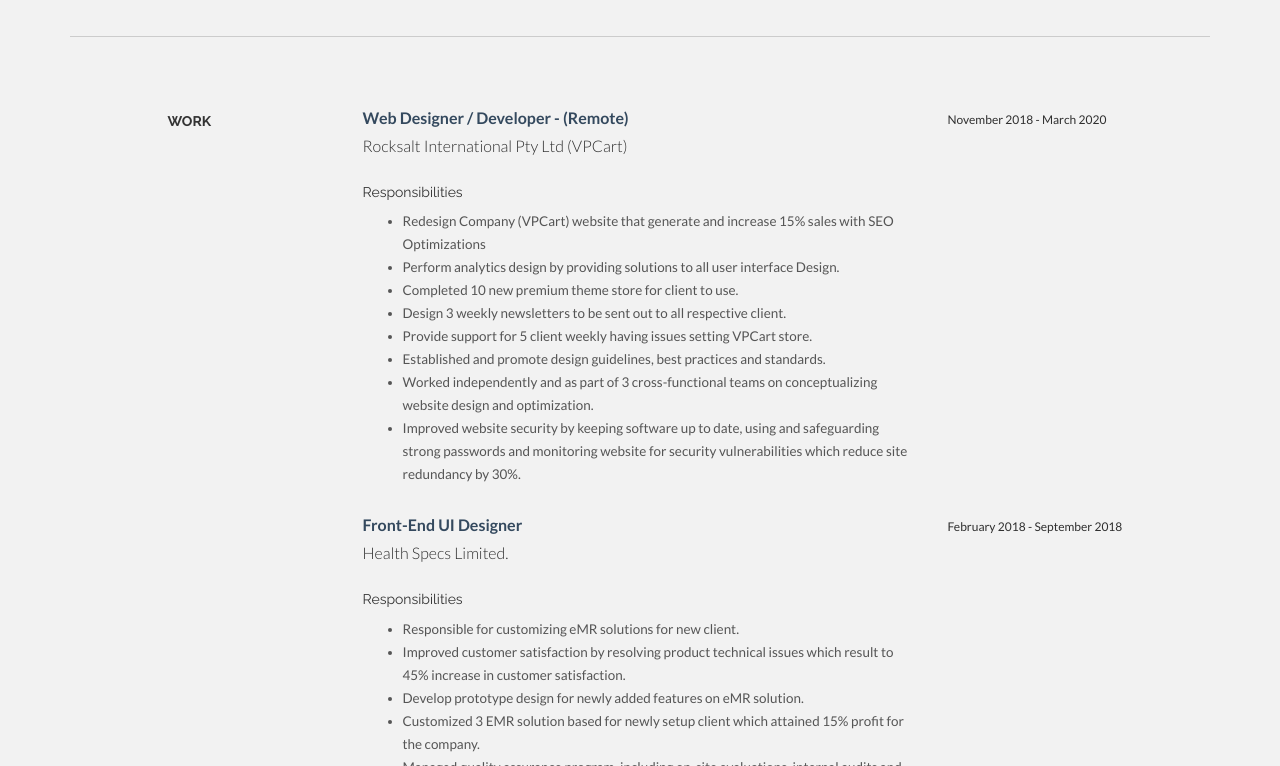
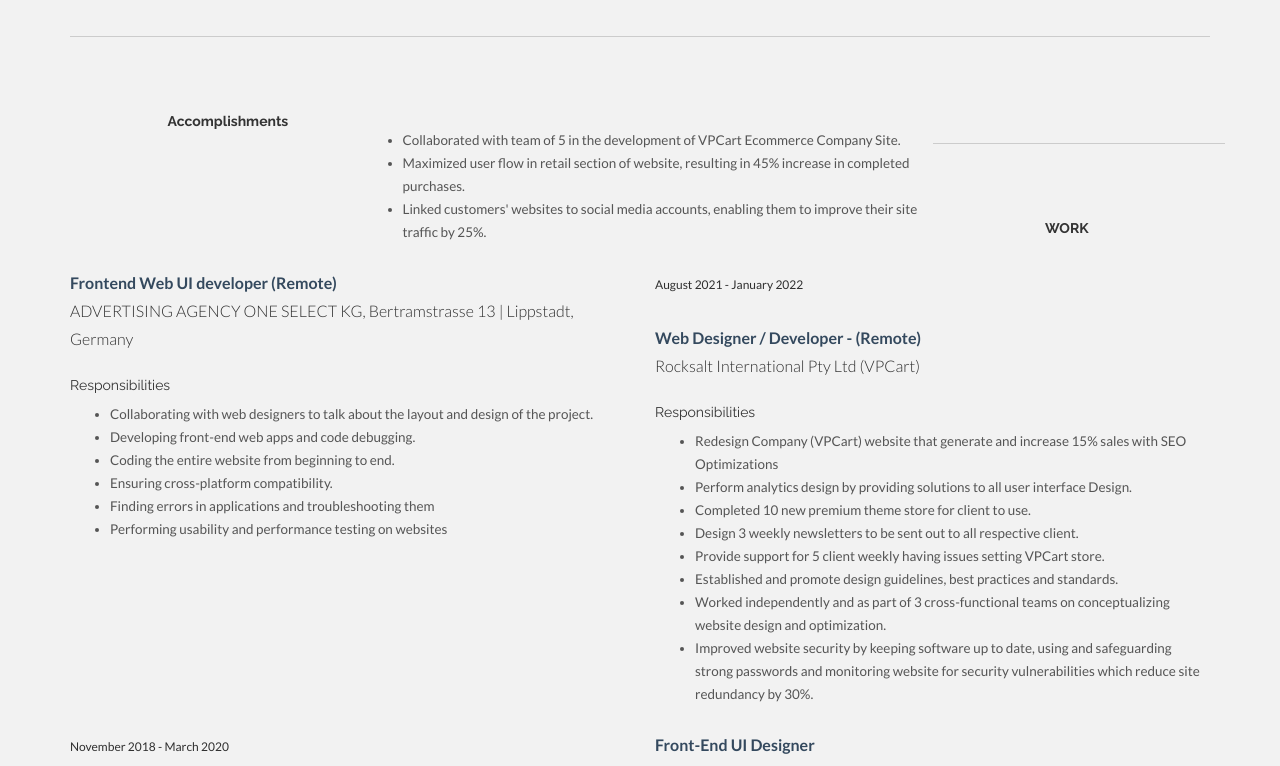
Before and after one commit to codesproject/myportfolio, a plain HTML site: page index.html in a window 1280 px wide. Shown: the part 900-1666 px from the top of the page. Drawn offline with Linux system fonts and the light colour scheme.

Commit message:
update the home page

```diff
--- a/index.html
+++ b/index.html
@@ -56,7 +56,7 @@
             <div class="row centered">
                 <div class="col-lg-12">
                     <h1>Jide O. Igun</h1>
-                    <h3>Web Designer | ig.jide@gmail.com</h3>
+                    <h3>Web UI Designer | ig.jide@gmail.com</h3>
                 </div>
                 <!--/.col-lg-12 -->
             </div>
@@ -131,14 +131,89 @@
         <!--/.container -->
     </section>
 
-
     <!--WORK DESCRIPTION -->
     <div class="container desc">
         <div class="row">
 
             <div class="col-lg-2 col-lg-offset-1">
+                <h5 class="f-600">Accomplishments</h5>
+            </div>
+
+             <!--WORK Section -->
+             <div class="col-lg-6">
+
+                <p>
+                    <more>
+
+                        <ul class="respList">
+                            <li>
+                                Collaborated with team of 5 in the development of VPCart Ecommerce Company Site.
+                            </li>
+                            <li>
+                            	Maximized user flow in retail section of website, resulting in 45% increase in completed purchases.
+                            </li>
+                            <li>
+                                Linked customers' websites to social media accounts, enabling them to improve their site traffic by 25%.
+                            </li>
+
+
+                        </ul>
+
+
+                    </more>
+                </p>
+            </div>
+            <!--end WORK Section -->
+
+            <br>
+            <hr>
+
+            <div class="col-lg-2 col-lg-offset-1 desc">
                 <h5 class="f-600">WORK</h5>
             </div>
+
+             <!--WORK Section -->
+             <div class="col-lg-6">
+                <p>
+                    <t>Frontend Web UI developer (Remote) </t><br/> ADVERTISING AGENCY ONE SELECT KG, Bertramstrasse 13 | Lippstadt, Germany <br/>
+                </p>
+                <p>
+                    <more>
+                        <h5 class="f-500">Responsibilities</h5>
+                        <ul class="respList">
+                            <li>
+                                Collaborating with web designers to talk about the layout and design of the project.
+                            </li>
+                            <li>
+                            	Developing front-end web apps and code debugging.
+                            </li>
+                            <li>
+                                Coding the entire website from beginning to end.
+                            </li>
+                            <li>
+                                Ensuring cross-platform compatibility.
+                            </li>
+                            <li>
+                                Finding errors in applications and troubleshooting them
+                            </li>
+                            <li>
+                                Performing usability and performance testing on websites
+                            </li>
+
+                        </ul>
+
+
+                    </more>
+                </p>
+            </div>
+            <div class="col-lg-3">
+                <p class="f-500">
+                    <sm>August 2021 - January 2022</sm>
+                </p>
+            </div>
+            <!--end WORK Section -->
+
+            <!--WORK Section -->
             <div class="col-lg-6">
                 <p>
                     <t>Web Designer / Developer - (Remote)</t><br/> Rocksalt International Pty Ltd (VPCart) <br/>
@@ -185,6 +260,8 @@
                     <sm>November 2018 - March 2020</sm>
                 </p>
             </div>
+            <!--end WORK Section -->
+
 
             <div class="col-lg-6 col-lg-offset-3">
                 <p>
```
